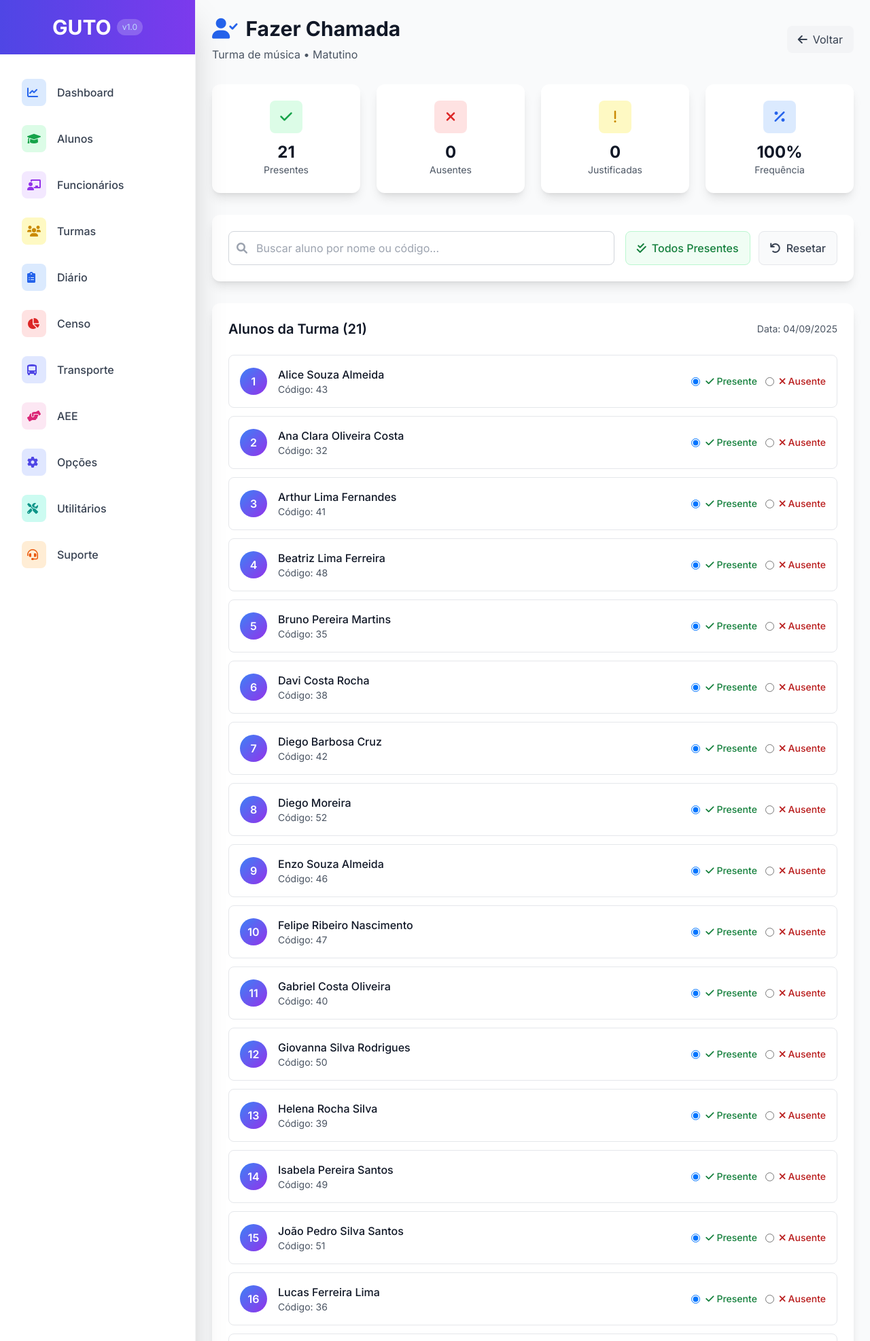
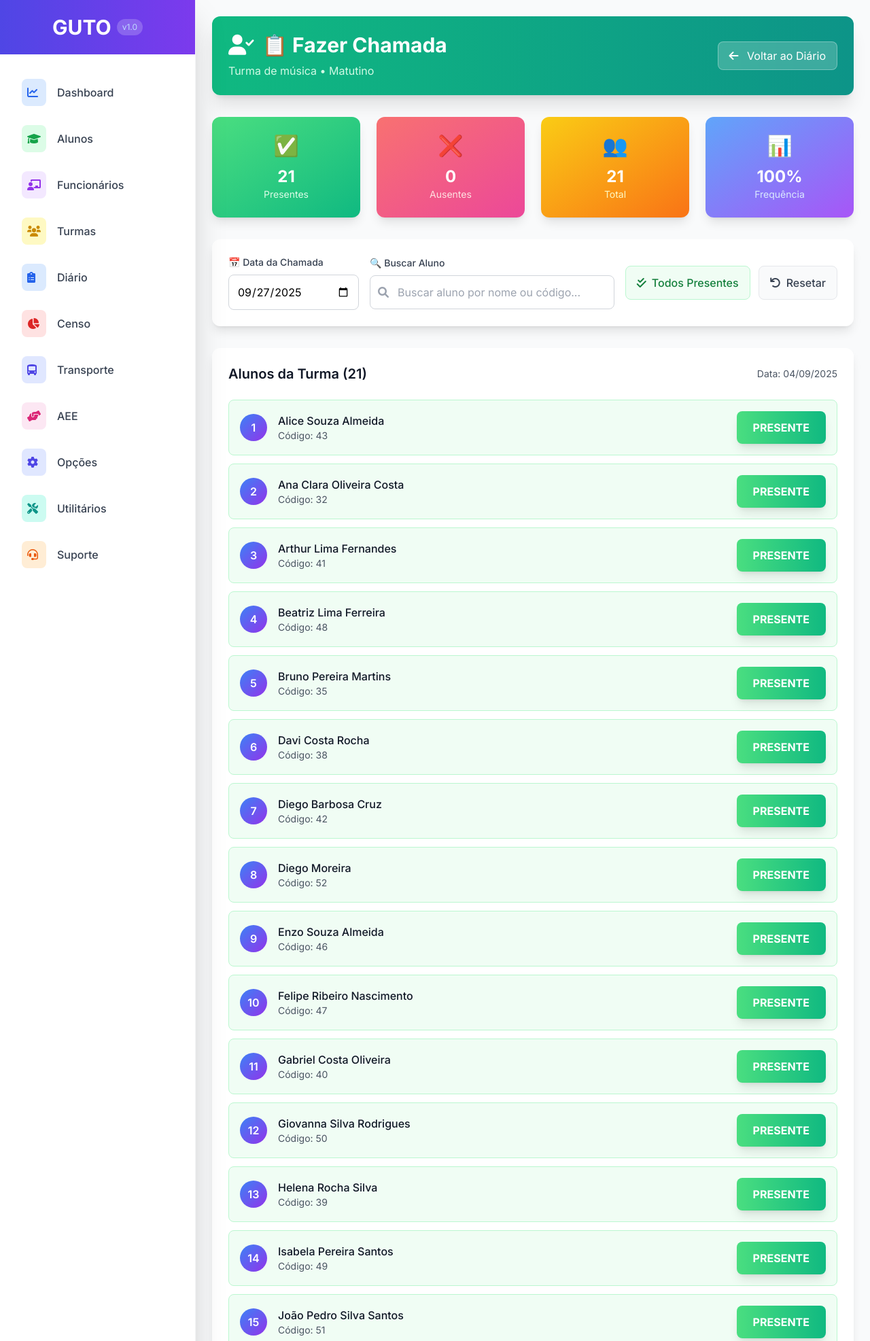
Before and after one commit to LuanCarrieiros/Guto, a Django app: page /diario/chamada/turma/5/ in a window 1280 px wide. Shown: the top 1973 px of the page at 68% size. Run offline with Django 5.2, Linux system fonts and the light colour scheme; a user stored in the database is signed in; data comes from the database, SQL or seed files in the repository; style sheets or scripts are compiled from the project's sources; some libraries are stand-ins or nearby versions.

```diff
--- a/templates/avaliacao/fazer_chamada_diario.html
+++ b/templates/avaliacao/fazer_chamada_diario.html
@@ -5,64 +5,67 @@
 
 {% block content %}
 <div class="max-w-6xl mx-auto">
-    <!-- Header -->
+    <!-- Header mais vibrante -->
     <div class="mb-8">
-        <div class="flex items-center justify-between">
-            <div>
-                <h1 class="text-3xl font-bold text-gray-900 flex items-center">
-                    <i class="fas fa-user-check text-blue-600 mr-3"></i>
-                    Fazer Chamada
-                </h1>
-                <p class="text-gray-600 mt-2">{{ turma.nome }} • {{ turma.get_turno_display }}</p>
+        <div class="bg-gradient-to-r from-emerald-500 to-teal-600 rounded-xl p-6 text-white shadow-xl">
+            <div class="flex items-center justify-between">
+                <div>
+                    <h1 class="text-3xl font-bold flex items-center">
+                        <i class="fas fa-user-check mr-3"></i>
+                        📋 Fazer Chamada
+                    </h1>
+                    <p class="mt-2 text-emerald-100">{{ turma.nome }} • {{ turma.get_turno_display }}</p>
+                </div>
+                <a href="{% url 'diario:home' %}"
+                   class="bg-white/20 backdrop-blur-sm text-white px-4 py-2 rounded-lg hover:bg-white/30 transition-all duration-200 border border-white/30">
+                    <i class="fas fa-arrow-left mr-2"></i>
+                    Voltar ao Diário
+                </a>
             </div>
-            <a href="{% url 'diario:turma' turma.pk %}"
-               class="btn-voltar flex items-center px-4 py-2 bg-gray-100 text-gray-700 rounded-lg hover:bg-gray-200 transition-colors duration-200"
-               onclick="event.preventDefault(); window.gutoNav?.goBack() || history.back();">
-                <i class="fas fa-arrow-left mr-2"></i>
-                Voltar
-            </a>
         </div>
     </div>
 
     <!-- Estatísticas -->
     <div class="grid grid-cols-1 md:grid-cols-4 gap-6 mb-8">
-        <div class="bg-white rounded-xl shadow-lg p-6 text-center">
-            <div class="w-12 h-12 bg-green-100 rounded-lg flex items-center justify-center mx-auto mb-3">
-                <i class="fas fa-check text-green-600 text-xl"></i>
-            </div>
-            <div class="text-2xl font-bold text-gray-900" id="totalPresentes">0</div>
-            <div class="text-sm text-gray-600">Presentes</div>
+        <div class="bg-gradient-to-br from-green-400 to-emerald-500 rounded-xl shadow-lg p-6 text-center text-white">
+            <div class="text-3xl mb-3">✅</div>
+            <div class="text-2xl font-bold" id="totalPresentes">0</div>
+            <div class="text-sm text-green-100">Presentes</div>
         </div>
 
-        <div class="bg-white rounded-xl shadow-lg p-6 text-center">
-            <div class="w-12 h-12 bg-red-100 rounded-lg flex items-center justify-center mx-auto mb-3">
-                <i class="fas fa-times text-red-600 text-xl"></i>
-            </div>
-            <div class="text-2xl font-bold text-gray-900" id="totalAusentes">0</div>
-            <div class="text-sm text-gray-600">Ausentes</div>
+        <div class="bg-gradient-to-br from-red-400 to-pink-500 rounded-xl shadow-lg p-6 text-center text-white">
+            <div class="text-3xl mb-3">❌</div>
+            <div class="text-2xl font-bold" id="totalAusentes">0</div>
+            <div class="text-sm text-red-100">Ausentes</div>
         </div>
 
-        <div class="bg-white rounded-xl shadow-lg p-6 text-center">
-            <div class="w-12 h-12 bg-yellow-100 rounded-lg flex items-center justify-center mx-auto mb-3">
-                <i class="fas fa-exclamation text-yellow-600 text-xl"></i>
-            </div>
-            <div class="text-2xl font-bold text-gray-900" id="totalJustificadas">0</div>
-            <div class="text-sm text-gray-600">Justificadas</div>
+        <div class="bg-gradient-to-br from-yellow-400 to-orange-500 rounded-xl shadow-lg p-6 text-center text-white">
+            <div class="text-3xl mb-3">👥</div>
+            <div class="text-2xl font-bold" id="totalAlunos">0</div>
+            <div class="text-sm text-yellow-100">Total</div>
         </div>
 
-        <div class="bg-white rounded-xl shadow-lg p-6 text-center">
-            <div class="w-12 h-12 bg-blue-100 rounded-lg flex items-center justify-center mx-auto mb-3">
-                <i class="fas fa-percentage text-blue-600 text-xl"></i>
-            </div>
-            <div class="text-2xl font-bold text-gray-900" id="percentualPresenca">100%</div>
-            <div class="text-sm text-gray-600">Frequência</div>
+        <div class="bg-gradient-to-br from-blue-400 to-purple-500 rounded-xl shadow-lg p-6 text-center text-white">
+            <div class="text-3xl mb-3">📊</div>
+            <div class="text-2xl font-bold" id="percentualPresenca">100%</div>
+            <div class="text-sm text-blue-100">Frequência</div>
         </div>
     </div>
 
     <!-- Busca e Filtros -->
     <div class="bg-white rounded-xl shadow-lg p-6 mb-8">
         <div class="flex flex-col lg:flex-row gap-4 items-center">
+            <!-- Seletor de Data -->
+            <div class="lg:w-48">
+                <label for="dataChamada" class="block text-sm font-medium text-gray-700 mb-2">📅 Data da Chamada</label>
+                <input type="date" id="dataChamada" name="data_chamada"
+                       value="{{ data_atual }}"
+                       class="w-full px-3 py-3 border border-gray-300 rounded-lg focus:outline-none focus:ring-2 focus:ring-blue-500 focus:border-transparent"
+                       onchange="carregarChamadaData()">
+            </div>
+
             <div class="flex-1">
+                <label for="alunoSearch" class="block text-sm font-medium text-gray-700 mb-2">🔍 Buscar Aluno</label>
                 <div class="relative">
                     <div class="absolute inset-y-0 left-0 pl-3 flex items-center pointer-events-none">
                         <i class="fas fa-search text-gray-400"></i>
@@ -92,6 +95,7 @@
     <!-- Lista de Alunos -->
     <form method="post" id="chamadaForm">
         {% csrf_token %}
+        <input type="hidden" name="data_aula" id="dataAulaHidden" value="{{ data_atual }}">
 
         {% if alunos %}
         <div class="bg-white rounded-xl shadow-lg p-6">
@@ -104,9 +108,9 @@
 
             <div class="space-y-3">
                 {% for aluno in alunos %}
-                <div class="border border-gray-200 rounded-lg p-4 hover:shadow-md transition-shadow aluno-item"
+                <div class="border {% if aluno.status_atual == 'AUSENTE' %}border-red-200 bg-red-50{% else %}border-green-200 bg-green-50{% endif %} rounded-lg p-4 hover:shadow-md transition-shadow aluno-item"
                      data-aluno-id="{{ aluno.codigo }}"
-                     data-status="presente">
+                     data-status="{% if aluno.status_atual == 'AUSENTE' %}ausente{% else %}presente{% endif %}">
 
                     <div class="flex items-center justify-between">
                         <div class="flex items-center space-x-4">
@@ -122,43 +126,22 @@
                             </div>
                         </div>
 
-                        <!-- Controles de Presença -->
-                        <div class="flex items-center space-x-3">
-                            <label class="inline-flex items-center">
-                                <input type="radio" name="presenca_{{ aluno.codigo }}" value="presente"
-                                       class="text-green-600 focus:ring-green-500" checked
-                                       onchange="updatePresenca({{ aluno.codigo }}, 'presente')">
-                                <span class="ml-2 text-sm font-medium text-green-700">
-                                    <i class="fas fa-check mr-1"></i>Presente
-                                </span>
-                            </label>
+                        <!-- Toggle com Texto Dentro -->
+                        <div class="flex items-center space-x-4">
+                            <!-- Toggle Botão com Texto -->
+                            <button type="button" onclick="togglePresenca({{ aluno.codigo }})"
+                                    class="presence-toggle px-6 py-3 rounded-lg font-bold text-white transition-all duration-300 focus:outline-none focus:ring-4 shadow-lg {% if aluno.status_atual == 'AUSENTE' %}bg-gradient-to-r from-red-400 to-pink-500 focus:ring-red-200{% else %}bg-gradient-to-r from-green-400 to-emerald-500 focus:ring-green-200{% endif %}"
+                                    data-aluno="{{ aluno.codigo }}"
+                                    data-status="{% if aluno.status_atual == 'AUSENTE' %}ausente{% else %}presente{% endif %}"
+                                    id="toggle_{{ aluno.codigo }}">
+                                <span id="text_{{ aluno.codigo }}">{% if aluno.status_atual == 'AUSENTE' %}AUSENTE{% else %}PRESENTE{% endif %}</span>
+                            </button>
 
-                            <label class="inline-flex items-center">
-                                <input type="radio" name="presenca_{{ aluno.codigo }}" value="ausente"
-                                       class="text-red-600 focus:ring-red-500"
-                                       onchange="updatePresenca({{ aluno.codigo }}, 'ausente')">
-                                <span class="ml-2 text-sm font-medium text-red-700">
-                                    <i class="fas fa-times mr-1"></i>Ausente
-                                </span>
-                            </label>
+                            <!-- Input Hidden para o Form -->
+                            <input type="hidden" name="toggle_{{ aluno.codigo }}" value="{% if aluno.status_atual == 'AUSENTE' %}ausente{% else %}presente{% endif %}" id="input_{{ aluno.codigo }}">
                         </div>
                     </div>
 
-                    <!-- Opções para Ausência (inicialmente oculta) -->
-                    <div class="mt-4 space-y-3 hidden opcoes-ausencia" id="opcoes_{{ aluno.codigo }}">
-                        <label class="inline-flex items-center">
-                            <input type="checkbox" name="justificada_{{ aluno.codigo }}"
-                                   class="text-yellow-600 focus:ring-yellow-500 rounded">
-                            <span class="ml-2 text-sm text-yellow-700">
-                                <i class="fas fa-exclamation-triangle mr-1"></i>Falta Justificada
-                            </span>
-                        </label>
-
-                        <textarea name="observacao_{{ aluno.codigo }}"
-                                  placeholder="Observação sobre a ausência (opcional)..."
-                                  class="w-full p-3 border border-gray-300 rounded-lg text-sm focus:ring-2 focus:ring-blue-500 focus:border-transparent"
-                                  rows="2"></textarea>
-                    </div>
                 </div>
                 {% endfor %}
             </div>
@@ -166,9 +149,9 @@
 
         <!-- Botões de Ação -->
         <div class="flex justify-between mt-8">
-            <a href="{% url 'diario:turma' turma.pk %}"
+            <a href="{% url 'diario:home' %}"
                class="inline-flex items-center px-6 py-3 bg-gray-100 text-gray-700 rounded-lg hover:bg-gray-200 transition-colors">
-                <i class="fas fa-arrow-left mr-2"></i>Voltar
+                <i class="fas fa-arrow-left mr-2"></i>Voltar ao Diário
             </a>
 
             <button type="submit"
@@ -196,27 +179,38 @@
 // Definir data atual
 document.getElementById('dataAtual').textContent = new Date().toLocaleDateString('pt-BR');
 
-// Função para atualizar presença
-function updatePresenca(alunoId, status) {
+// Função para toggle de presença - Design com Texto
+function togglePresenca(alunoId) {
+    const toggle = document.getElementById(`toggle_${alunoId}`);
+    const textSpan = document.getElementById(`text_${alunoId}`);
     const alunoItem = document.querySelector(`[data-aluno-id="${alunoId}"]`);
-    const opcoes = document.getElementById(`opcoes_${alunoId}`);
+    const hiddenInput = document.getElementById(`input_${alunoId}`);
 
-    alunoItem.setAttribute('data-status', status);
+    const currentStatus = toggle.getAttribute('data-status');
+    const newStatus = currentStatus === 'presente' ? 'ausente' : 'presente';
 
-    if (status === 'presente') {
-        alunoItem.classList.remove('border-red-300', 'bg-red-50');
-        alunoItem.classList.add('border-green-300', 'bg-green-50');
-        opcoes.classList.add('hidden');
+    // Atualizar data-status
+    toggle.setAttribute('data-status', newStatus);
+    alunoItem.setAttribute('data-status', newStatus);
+    hiddenInput.value = newStatus;
 
-        // Limpar justificativa e observação
-        const justificada = alunoItem.querySelector(`input[name="justificada_${alunoId}"]`);
-        const observacao = alunoItem.querySelector(`textarea[name="observacao_${alunoId}"]`);
-        if (justificada) justificada.checked = false;
-        if (observacao) observacao.value = '';
+    if (newStatus === 'presente') {
+        // Estado PRESENTE - Verde
+        toggle.className = 'presence-toggle px-6 py-3 rounded-lg font-bold text-white transition-all duration-300 focus:outline-none focus:ring-4 shadow-lg bg-gradient-to-r from-green-400 to-emerald-500 focus:ring-green-200';
+        textSpan.textContent = 'PRESENTE';
+
+        // Visual do card
+        alunoItem.classList.add('bg-green-50', 'border-green-200');
+        alunoItem.classList.remove('bg-red-50', 'border-red-200');
+
     } else {
-        alunoItem.classList.remove('border-green-300', 'bg-green-50');
-        alunoItem.classList.add('border-red-300', 'bg-red-50');
-        opcoes.classList.remove('hidden');
+        // Estado AUSENTE - Vermelho
+        toggle.className = 'presence-toggle px-6 py-3 rounded-lg font-bold text-white transition-all duration-300 focus:outline-none focus:ring-4 shadow-lg bg-gradient-to-r from-red-400 to-pink-500 focus:ring-red-200';
+        textSpan.textContent = 'AUSENTE';
+
+        // Visual do card
+        alunoItem.classList.add('bg-red-50', 'border-red-200');
+        alunoItem.classList.remove('bg-green-50', 'border-green-200');
     }
 
     atualizarEstatisticas();
@@ -224,12 +218,14 @@ function updatePresenca(alunoId, status) {
 
 // Função para marcar todos como presentes
 function marcarTodosPresentes() {
-    const radiosPresente = document.querySelectorAll('input[type="radio"][value="presente"]');
-    radiosPresente.forEach(radio => {
-        radio.checked = true;
-        const match = radio.name.match(/presenca_(\d+)/);
-        if (match) {
-            updatePresenca(match[1], 'presente');
+    const toggles = document.querySelectorAll('.presence-toggle');
+    toggles.forEach(toggle => {
+        const alunoId = toggle.getAttribute('data-aluno');
+        const currentStatus = toggle.getAttribute('data-status');
+
+        // Se não estiver presente, fazer toggle
+        if (currentStatus !== 'presente') {
+            togglePresenca(alunoId);
         }
     });
 }
@@ -244,7 +240,6 @@ function resetarChamada() {
 // Função para atualizar estatísticas
 function atualizarEstatisticas() {
     const items = document.querySelectorAll('.aluno-item');
-    const justificadas = document.querySelectorAll('input[name^="justificada_"]:checked');
 
     let presentes = 0;
     let ausentes = 0;
@@ -258,13 +253,12 @@ function atualizarEstatisticas() {
         }
     });
 
-    const totalJustificadas = justificadas.length;
     const total = items.length;
     const percentual = total > 0 ? Math.round((presentes / total) * 100) : 100;
 
     document.getElementById('totalPresentes').textContent = presentes;
     document.getElementById('totalAusentes').textContent = ausentes;
-    document.getElementById('totalJustificadas').textContent = totalJustificadas;
+    document.getElementById('totalAlunos').textContent = total;
     document.getElementById('percentualPresenca').textContent = percentual + '%';
 }
 
@@ -283,8 +277,25 @@ document.getElementById('alunoSearch').addEventListener('input', function(e) {
     });
 });
 
-// Inicializar estatísticas
+// Função para carregar chamada de data específica
+function carregarChamadaData() {
+    const dataSelecionada = document.getElementById('dataChamada').value;
+    document.getElementById('dataAulaHidden').value = dataSelecionada;
+
+    // Recarregar página com nova data
+    const url = new URL(window.location);
+    url.searchParams.set('data', dataSelecionada);
+    window.location.href = url.toString();
+}
+
+// Inicializar estatísticas e data atual
 document.addEventListener('DOMContentLoaded', function() {
+    // Definir data de hoje como padrão se não houver valor
+    const dataInput = document.getElementById('dataChamada');
+    if (!dataInput.value) {
+        dataInput.value = new Date().toISOString().split('T')[0];
+    }
+
     atualizarEstatisticas();
 });
 </script>
```
